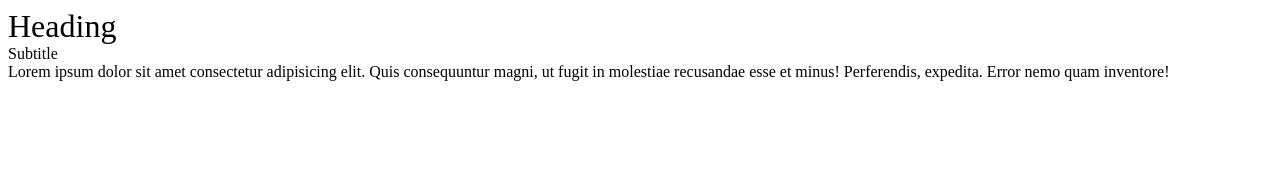
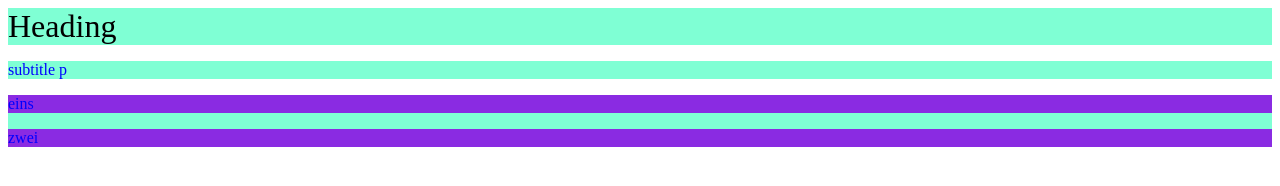
Before and after one commit to Gabrieliusus/SWP_2aWI_Gabriel_Mayer, a plain HTML site: page 01_Basics/01_UE_Flexbox/index.html in a window 1280 px wide. Drawn offline with Linux system fonts and the light colour scheme.

Commit message:
Selectors

```diff
--- a/01_Basics/01_UE_Flexbox/index.html
+++ b/01_Basics/01_UE_Flexbox/index.html
@@ -1,15 +1,22 @@
 <!DOCTYPE html>
 <html lang="en">
+
 <head>
     <meta charset="UTF-8">
     <meta name="viewport" content="width=device-width, initial-scale=1.0">
     <title>Document</title>
     <link rel="stylesheet" href="style.css">
+</head>
 
-</head>
 <body>
-    <div style="font-size:2rem;">Heading</div>
-    <div>Subtitle</div>
-    <div>Lorem ipsum dolor sit amet consectetur adipisicing elit. Quis consequuntur magni, ut fugit in molestiae recusandae esse et minus! Perferendis, expedita. Error nemo quam inventore!</div>
+    <div id="header">Heading</div>
+    <div class="subtitle" id="subtitle">
+        <p>subtitle p</p>
+    </div>
+    <div class="subtitle" id="text">
+        <p>eins</p>
+        <p>zwei</p>
+    </div>
 </body>
+
 </html>
--- a/01_Basics/01_UE_Flexbox/style.css
+++ b/01_Basics/01_UE_Flexbox/style.css
@@ -1,7 +1,18 @@
-.subheader{
-    background-color: red;
+/* ELEMENT Selector */
+div {
+    background-color: aquamarine;
 }
 
-#content{
-    background-color: green;
+/* id selector */
+#header {
+    font-size: 2rem;
 }
+
+/* Klassenselektor*/
+.subtitle {
+    color: blue;
+}
+
+#text p {
+    background-color: blueviolet;
+}
```
Also changed, not shown: 1 other file.
